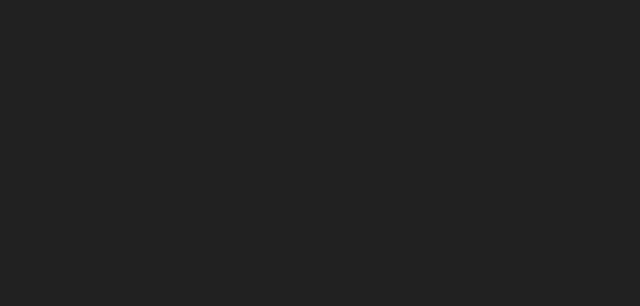
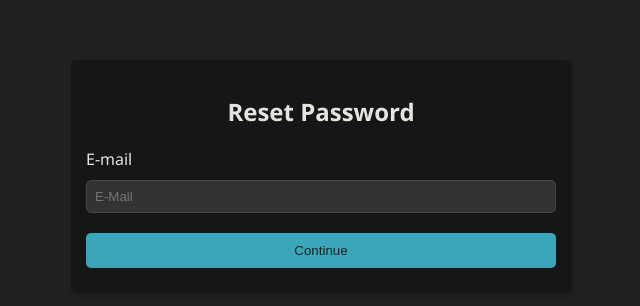
Before and after one commit to bounswe/bounswe2024group12, a React (Create React App) app in the folder app/frontend/playlog/: page /forgot-password in a window 1280 px wide. Before the commit this address had no page. Shown: the top 306 px of the page, without its empty margins (319-959 px from the left). Built offline with nearby package versions, Linux system fonts and the light colour scheme.

Commit message:
Forgot Password Page
I designed Forgot Password Page and its Api call function.

```diff
--- a/app/frontend/playlog/src/App.js
+++ b/app/frontend/playlog/src/App.js
@@ -3,6 +3,7 @@
 import SignUpPage from './pages/SignUpPage';
 import HomePage from './pages/HomePage';
 import SignUpSuccessPage from './pages/SignUpSuccessPage';
+import ForgotPasswordPage from './pages/ForgotPasswordPage';
 import { BrowserRouter as Router, Route, Routes } from 'react-router-dom';
 import UserProvider from './components/common/UserContext';
 
@@ -17,6 +18,7 @@
           <Route path="/" element={<HomePage />} />
           <Route path="/home" element={<HomePage />} />
           <Route path="/login" element={<LoginPage />} />
+          <Route path="/forgot-password" element={<ForgotPasswordPage />} />
           <Route path="/signup" element={<SignUpPage />} />
           <Route path="/signup-success" element={<SignUpSuccessPage />} />
         </Routes>
--- /dev/null
+++ b/app/frontend/playlog/src/components/homepage/ForgotPasswordCard.jsx
@@ -0,0 +1,81 @@
+import React from "react";
+import { useState } from "react";
+import style from "./ForgotPasswordCard.module.css";
+import Card from "../common/Card";
+
+
+
+
+export default function ForgotPasswordCard() {
+    const [error, setError] = useState(""); // State to store error messages
+    const [successMessage, setSuccessMessage] = useState(""); // State to store success messages
+
+    async function handleSubmit(event) {
+      event.preventDefault();
+      const formData = new FormData(event.currentTarget);
+      const email = formData.get('email');
+      console.log('Email: ', email);
+    //   if (false) {
+    //     setError("No user found with that email address.");
+    //     setSuccessMessage(""); // Clear success message if there's an error
+    //   } else {
+    //     setError(""); // Clear error message on success
+    //     // Set success message indicating the reset email has been sent
+    //     setSuccessMessage(`Reset email sent to: ${email}`);
+    //   }
+
+      try {
+        const response = await fetch('http://localhost:3001/forgot-password', {
+          method: 'POST',
+          headers: {
+            'Content-Type': 'application/json',
+          },
+          body: JSON.stringify({ email }),
+        });
+
+        const responseData = await response.json(); // Expecting JSON response from server
+
+        if (!response.ok) {
+          throw new Error(`${response.statusText} - ${responseData.message}`);
+        }
+
+        if (responseData.userNotFound) {
+          setError("No user found with that email address.");
+          setSuccessMessage(""); // Clear success message if there's an error
+        } else {
+          setError(""); // Clear error message on success
+          // Set success message indicating the reset email has been sent
+          setSuccessMessage(`Reset email sent to: ${email}`);
+        }
+      }
+      catch (error) {
+        console.error('Error:', error);
+        setError(error.toString());
+        setSuccessMessage(""); // Clear success message if there's an error
+      }
+
+
+    }
+
+
+    return(
+        <div className={style.Container}>
+      <Card>
+        <form onSubmit={handleSubmit} className={style.Form}>
+          <h2>Reset Password</h2>
+          <div style={{ width: '100%' }}>
+            <label>E-mail</label>
+            <input type='email' name='email' placeholder='E-Mail' required />
+          </div>
+
+
+          <button type='submit' style={{ width: '100%' }}>
+            Continue
+          </button>
+          {error && <div style={{ color: 'red', marginTop: '10px' }}>{error}</div>}
+          {successMessage && <div style={{ color: 'green', marginTop: '10px' }}>{successMessage}</div>}
+
+        </form>
+      </Card>
+    </div>
+    );}
--- /dev/null
+++ b/app/frontend/playlog/src/components/homepage/ForgotPasswordCard.module.css
@@ -0,0 +1,20 @@
+.Container {
+    max-width: 500px;
+    margin: 60px auto;
+}
+
+
+
+.Form {
+    display: flex;
+    flex-direction: column;
+    align-items: center;
+}
+
+.Error{
+    background-color: #f8d7da;
+    color: #721c24;
+    padding: 10px;
+    border-radius: 5px;
+    margin-bottom: 10px;
+}
--- a/app/frontend/playlog/src/components/homepage/LoginCard.jsx
+++ b/app/frontend/playlog/src/components/homepage/LoginCard.jsx
@@ -82,7 +82,7 @@
 
         </form>
         <div style={{ display: 'flex', justifyContent: 'flex-end', width: '100%', marginTop: '5px' }}>
-          <a href="#" style={{ color: 'var(--highlight-color)' }}>Forgot your password?</a>
+          <a href="/forgot-password" style={{ color: 'var(--highlight-color)' }}>Forgot your password?</a>
         </div>
 
 
--- /dev/null
+++ b/app/frontend/playlog/src/pages/ForgotPasswordPage.jsx
@@ -0,0 +1,10 @@
+import ForgotPasswordCard from "../components/homepage/ForgotPasswordCard";
+
+export default function ForgotPasswordPage() {
+
+    return (
+        <div>
+        <ForgotPasswordCard />
+        </div>
+    );
+}
```
